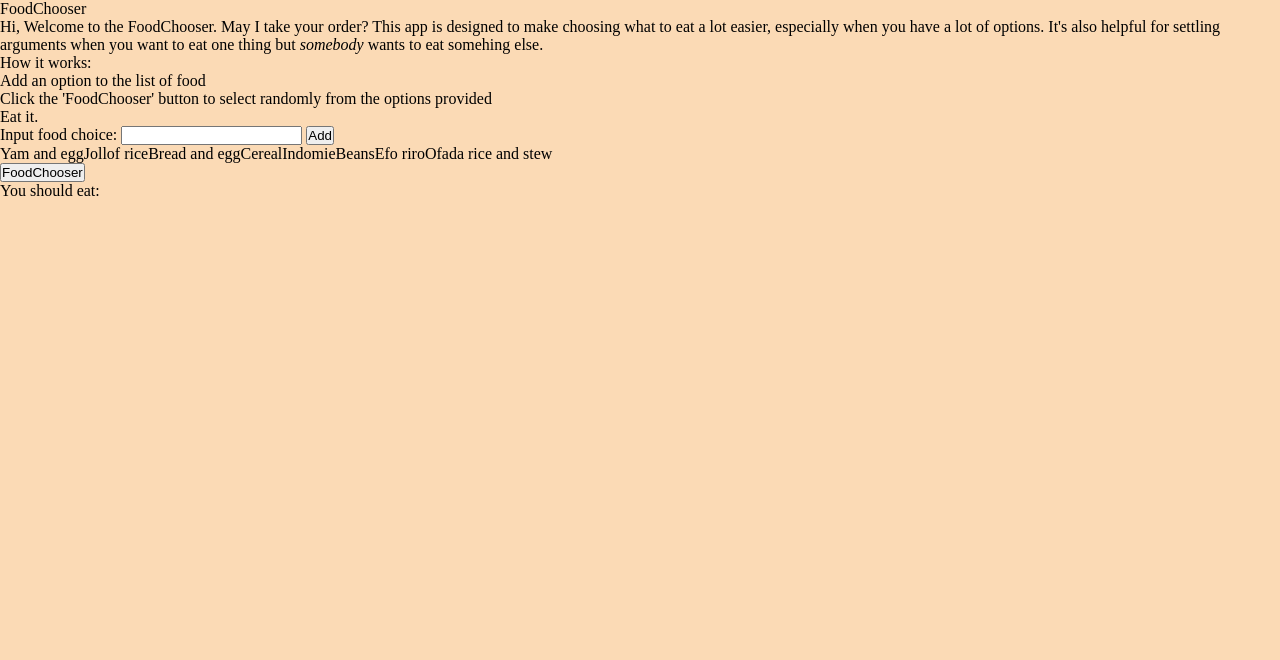
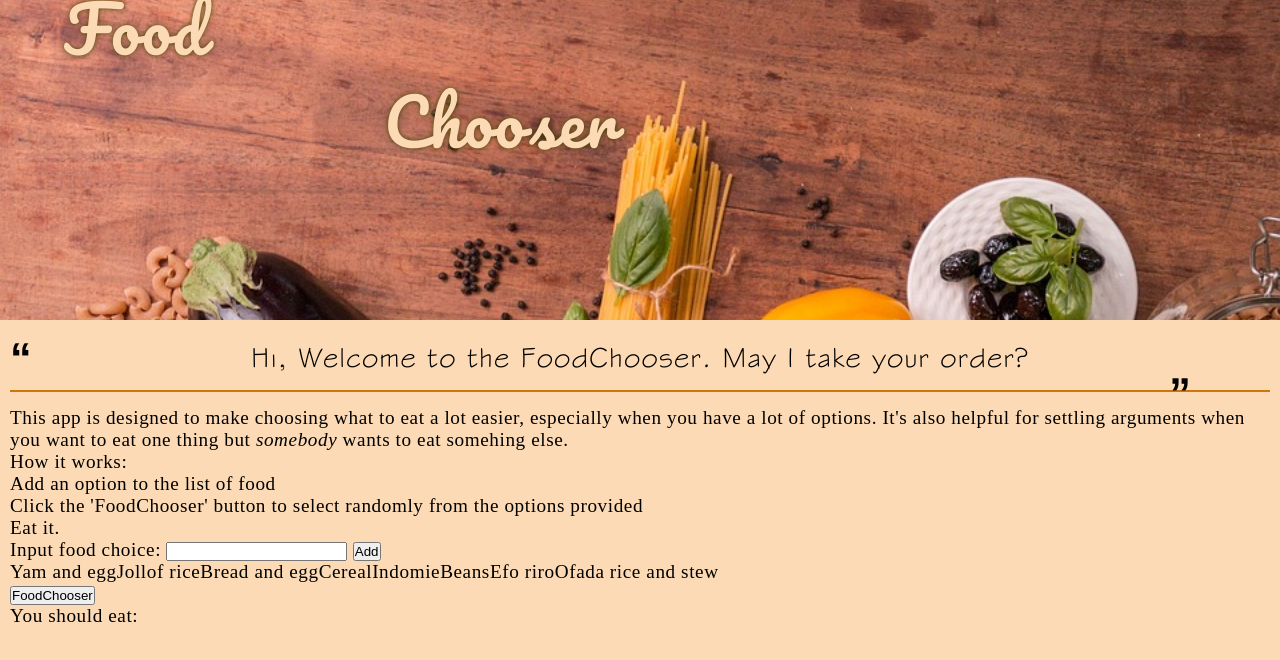
Before and after one commit to jemimaabu/what-should-we-eat, a plain HTML site: page index.html in a window 1280 px wide. Drawn offline with Linux system fonts and the light colour scheme; a web font is replaced by a local one.

Commit message:
Added fonts

```diff
--- a/index.html
+++ b/index.html
@@ -5,6 +5,8 @@
     <meta http-equiv="X-UA-Compatible" content="IE=edge">
     <title>What Should We Eat Today?</title>
     <meta name="viewport" content="width=device-width, initial-scale=1">
+    <link href="https://fonts.googleapis.com/css?family=Quando|Rosario|Pacifico" rel="stylesheet">
+
     <link rel="stylesheet" type="text/css" media="screen" href="main.css" />
 </head>
 <body>
@@ -13,8 +15,13 @@
     </header>
     <main>
         <div class="intro">
-            Hi, Welcome to the FoodChooser.
-            May I take your order?
+            <blockquote >
+                   <span class="quote">“</span> Hi, Welcome to the FoodChooser.
+                    May I take your order?   <span class="quote">”</span>
+            </blockquote>
+
+            <hr class="hori">
+
             This app is designed to make choosing what to eat a lot easier, especially when you have a lot of options.
             It's also helpful for settling arguments when you want to eat one thing but <i>somebody</i> wants to eat somehing else.
             <ul>How it works:
--- a/main.css
+++ b/main.css
@@ -1,3 +1,10 @@
+@font-face
+ {
+    font-family: stylus;
+    src: url(./fonts/stylu.ttf);
+  }
+
+
 *
 {
     margin:0;
@@ -8,4 +15,107 @@
 body
 {
     background: #FBDAB5;
+    font-family: 'Quando';
+    font-style: normal;
+    font-weight: normal;
+    line-height: normal;
+    font-size: 1.2em;
+    letter-spacing: 0.03em;
 }
+
+
+/*************HEADER SECTION****************/
+
+header
+{
+    height: 35%;
+    height:40vh;
+    background-color: rgb(252, 136, 4);
+    background: url(images/italian-cuisine-2378729_960_720.jpg) no-repeat;
+    background-size: cover;
+    background-position: center;
+    position: relative;
+
+}
+
+header > span
+
+{
+    font-family: 'Pacifico','Segoe UI', Tahoma, Geneva, Verdana, sans-serif;
+    font-style: normal;
+    font-weight: normal;
+    line-height: 114px;
+    font-size: 64px;
+    text-align: center;
+    letter-spacing: 0.03em;
+    color: #FBDAB5;
+    text-shadow: 0px 0px 5px #444400;
+    position: absolute;
+}
+
+span:nth-child(1)
+{
+    top: -9%;
+    left:5%;
+
+}
+
+span:nth-child(2)
+{
+    top: 20%;
+    left:30%;
+}
+
+/*************MAIN SECTION****************/
+main
+{
+    padding: 10px;
+    position: relative;
+}
+
+.intro
+{
+
+}
+
+blockquote
+{
+    font-family: stylus,'Segoe UI', Tahoma, Geneva, Verdana, sans-serif;
+    font-style: normal;
+    font-weight: 300;
+    line-height: normal;
+    text-align: center;
+    font-size: 1.5em;
+    letter-spacing: 0.03em;
+    position: relative;
+    margin: 10px 0;
+}
+
+.quote
+{
+    font-family: 'Rosario','Franklin Gothic Medium', 'Arial Narrow', Arial, sans-serif;
+    letter-spacing: 0.03em;
+    position: absolute;
+    font-size: 1.5em;
+    font-weight: bold;
+}
+
+.quote:nth-child(1)
+{
+    top:-18%;
+    left:0%;
+
+}
+
+.quote:nth-child(2)
+{
+    top:84%;
+    left:92%;
+
+}
+
+.hori
+{
+    border: 0.5px solid #CE760C;
+    margin: 15px 0;
+}
```
Also changed, not shown: fonts/sharefonts.net.txt (added), fonts/stylu.ttf (added), 1 other file.
